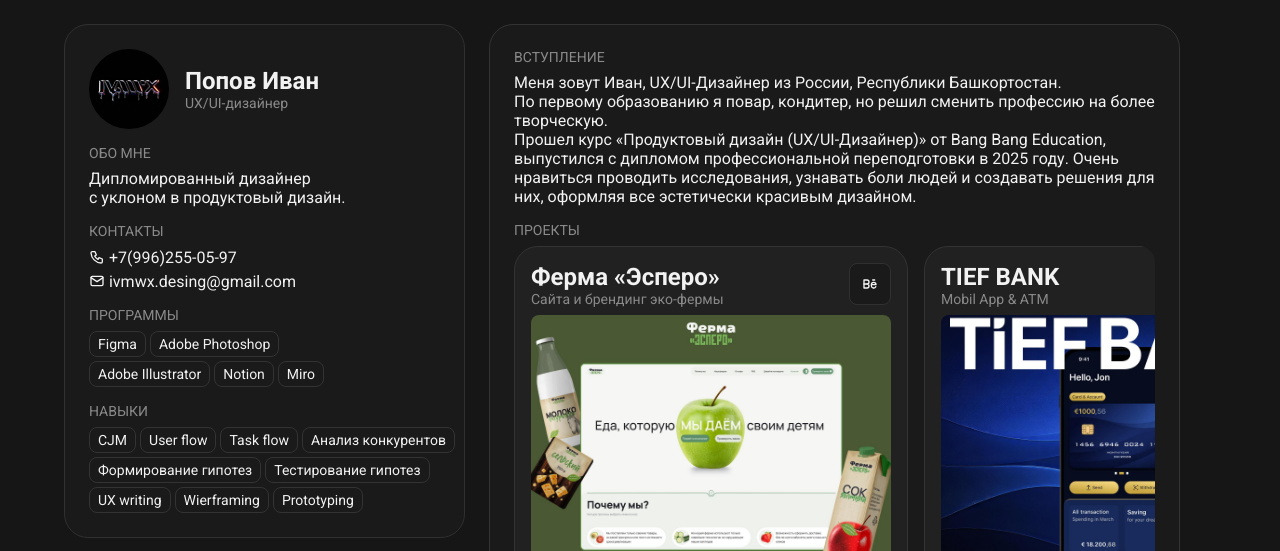
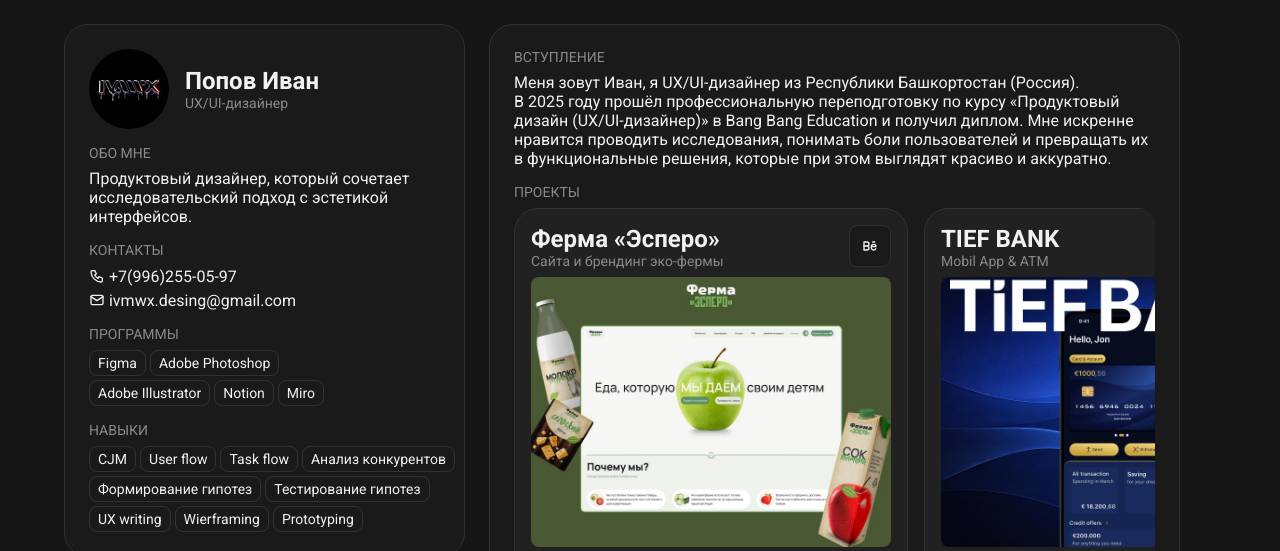
Before and after one commit to IVMWX/Portfolio-UX-UI-designer, a plain HTML site: page index.html in a window 1280 px wide. Shown: the top 551 px of the page. Drawn offline with Linux system fonts and the light colour scheme.

Commit message:
Update index.html
Copywriting work: improved tone, clarity, and consistency of texts

```diff
--- a/index.html
+++ b/index.html
@@ -46,7 +46,7 @@
                     <div class="about">
                         <p class="section-title">ОБО МНЕ</p>
                         <p class="about-text">
-                            Дипломированный дизайнер</br> с уклоном в продуктовый дизайн.
+                            Продуктовый дизайнер, который сочетает </br> исследовательский подход с эстетикой интерфейсов.
                         </p>
                     </div>
 
@@ -161,13 +161,9 @@
 
             <section class="intro">
                 <h2>ВСТУПЛЕНИЕ</h2>
-                <p>Меня зовут Иван, UX/UI-Дизайнер из России, Республики Башкортостан.</p>
-                По первому образованию я повар, кондитер, но решил сменить профессию на более
-                творческую.</p>
-                <p>Прошел курс «Продуктовый дизайн (UX/UI-Дизайнер)» от Bang Bang Education,
-                выпустился с дипломом профессиональной переподготовки в 2025 году.
-                Очень нравиться проводить исследования, узнавать боли людей и создавать решения
-                для них, оформляя все эстетически красивым дизайном.</p>
+                <p>Меня зовут Иван, я UX/UI-дизайнер из Республики Башкортостан (Россия).</p>
+                <p>В 2025 году прошёл профессиональную переподготовку по курсу «Продуктовый дизайн (UX/UI-дизайнер)» в Bang Bang Education и получил диплом.
+                Мне искренне нравится проводить исследования, понимать боли пользователей и превращать их в функциональные решения, которые при этом выглядят красиво и аккуратно.</p>
             </section>
 
             <section class="projects">
```
